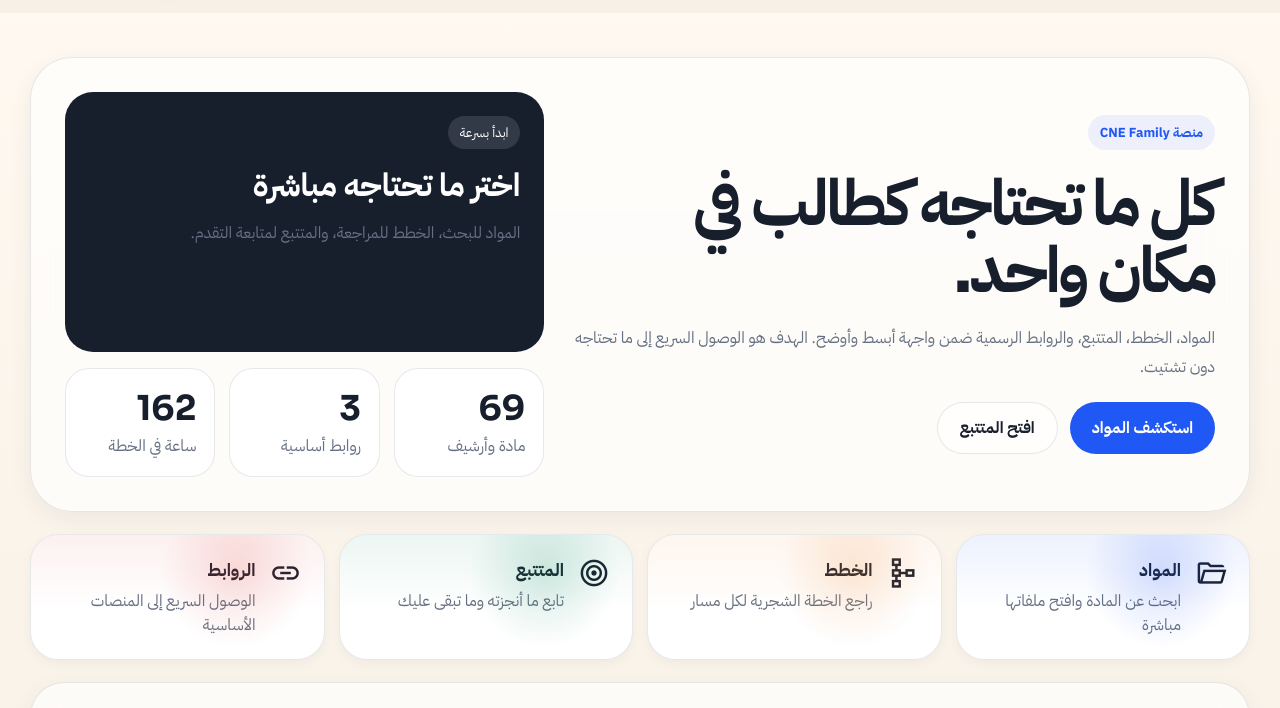
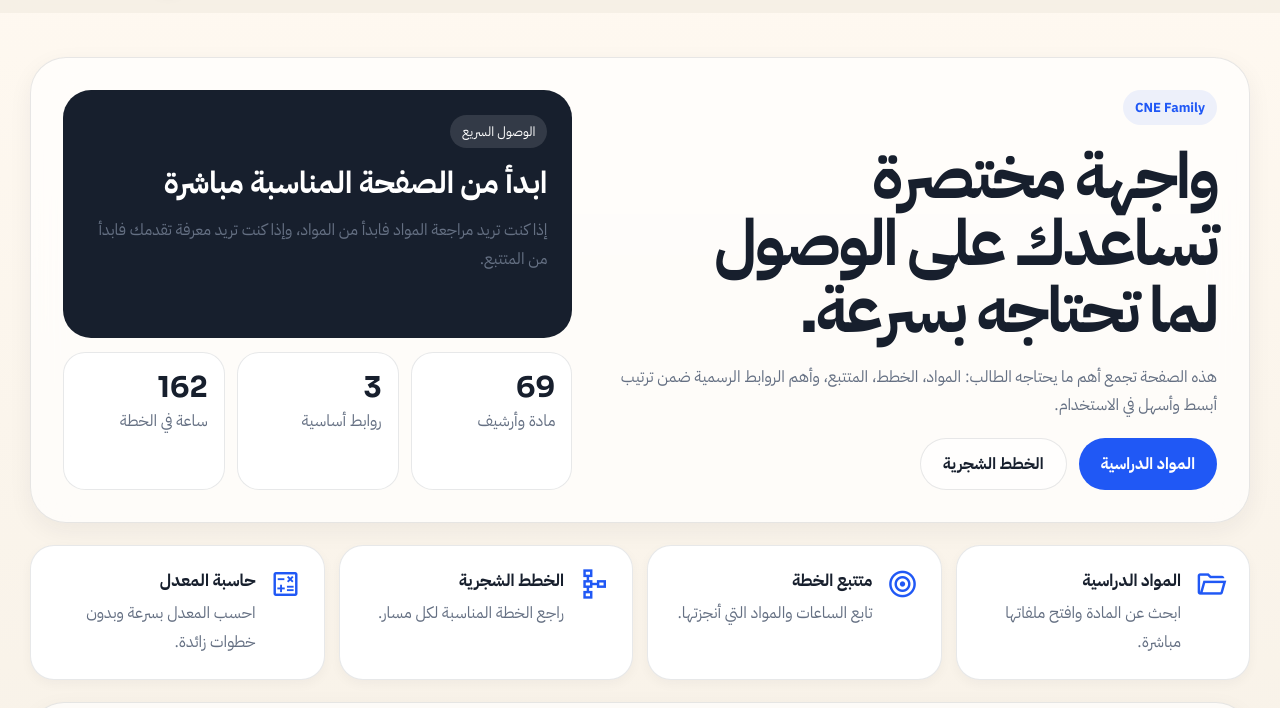
Before and after one commit to Mutasem-mk4/cne-family-official, a website built with Vite: page index.html in a window 1280 px wide. Shown: the part 71-779 px from the top of the page. Built offline with nearby package versions, Linux system fonts and the light colour scheme.

Commit message:
Restructure homepage layout

```diff
--- a/main.js
+++ b/main.js
@@ -220,31 +220,30 @@ async function renderHome() {
   ];
 
   return layout(`
-    <section class="hero reveal">
-      <div class="hero-main">
-        <div class="eyebrow">منصة CNE Family</div>
-        <h1>كل ما تحتاجه كطالب في مكان واحد.</h1>
+    <section class="home-hero reveal">
+      <div class="home-hero-copy">
+        <span class="eyebrow">CNE Family</span>
+        <h1>واجهة مختصرة تساعدك على الوصول لما تحتاجه بسرعة.</h1>
         <p>
-          المواد، الخطط، المتتبع، والروابط الرسمية ضمن واجهة أبسط وأوضح.
-          الهدف هو الوصول السريع إلى ما تحتاجه دون تشتيت.
+          هذه الصفحة تجمع أهم ما يحتاجه الطالب: المواد، الخطط، المتتبع،
+          وأهم الروابط الرسمية ضمن ترتيب أبسط وأسهل في الاستخدام.
         </p>
-        <div class="hero-actions">
-          <a href="/subjects" data-link class="btn btn-primary">استكشف المواد</a>
-          <a href="/tracker" data-link class="btn btn-secondary">افتح المتتبع</a>
+        <div class="home-hero-actions">
+          <a href="/subjects" data-link class="btn btn-primary">المواد الدراسية</a>
+          <a href="/plans" data-link class="btn btn-secondary">الخطط الشجرية</a>
         </div>
       </div>
-
-      <div class="hero-side">
-        <div class="hero-panel hero-panel-primary">
-          <span class="hero-kicker">ابدأ بسرعة</span>
-          <strong>اختر ما تحتاجه مباشرة</strong>
-          <p>المواد للبحث، الخطط للمراجعة، والمتتبع لمتابعة التقدم.</p>
+      <div class="home-hero-summary">
+        <div class="home-summary-card home-summary-card-primary">
+          <span class="home-summary-label">الوصول السريع</span>
+          <strong>ابدأ من الصفحة المناسبة مباشرة</strong>
+          <p>إذا كنت تريد مراجعة المواد فابدأ من المواد، وإذا كنت تريد معرفة تقدمك فابدأ من المتتبع.</p>
         </div>
-        <div class="hero-stats">
+        <div class="home-summary-stats">
           ${stats
             .map(
               (item) => `
-                <article class="stat-box">
+                <article class="home-stat-box">
                   <strong>${item.value}</strong>
                   <span>${item.label}</span>
                 </article>
@@ -255,25 +254,25 @@ async function renderHome() {
       </div>
     </section>
 
-    <section class="tool-ribbon reveal">
-      ${renderRibbonCard("المواد", "ابحث عن المادة وافتح ملفاتها مباشرة", "/subjects", "folder_open", "blue")}
-      ${renderRibbonCard("الخطط", "راجع الخطة الشجرية لكل مسار", "/plans", "schema", "orange")}
-      ${renderRibbonCard("المتتبع", "تابع ما أنجزته وما تبقى عليك", "/tracker", "target", "green")}
-      ${renderRibbonCard("الروابط", "الوصول السريع إلى المنصات الأساسية", "/links", "link", "red")}
+    <section class="home-actions reveal">
+      ${renderHomeActionCard("المواد الدراسية", "ابحث عن المادة وافتح ملفاتها مباشرة.", "/subjects", "folder_open")}
+      ${renderHomeActionCard("متتبع الخطة", "تابع الساعات والمواد التي أنجزتها.", "/tracker", "target")}
+      ${renderHomeActionCard("الخطط الشجرية", "راجع الخطة المناسبة لكل مسار.", "/plans", "schema")}
+      ${renderHomeActionCard("حاسبة المعدل", "احسب المعدل بسرعة وبدون خطوات زائدة.", "/calculator", "calculate")}
     </section>
 
-    <section class="section reveal">
-      <div class="section-head">
+    <section class="home-resources reveal">
+      <div class="home-section-head">
         <div>
-          <span class="eyebrow">الأكثر استخداماً</span>
-          <h2>روابط سريعة للمهام اليومية</h2>
+          <span class="eyebrow">الروابط الأساسية</span>
+          <h2>أهم المنصات التي يستخدمها الطالب</h2>
         </div>
         <a href="/links" data-link class="text-cta">كل الروابط</a>
       </div>
-      <div class="simple-grid">
+      <div class="home-resources-grid">
         ${QUICK_LINKS.map(
           (link) => `
-            <a href="${link.href}" target="_blank" rel="noopener" class="resource-card tone-${link.tone}">
+            <a href="${link.href}" target="_blank" rel="noopener" class="resource-card">
               <span class="material-symbols-outlined">${link.icon}</span>
               <h3>${link.title}</h3>
               <p>${link.desc}</p>
@@ -288,6 +287,18 @@ async function renderHome() {
 function renderRibbonCard(title, desc, href, icon, tone) {
   return `
     <a href="${href}" data-link class="ribbon-card tone-${tone}">
+      <span class="material-symbols-outlined">${icon}</span>
+      <div>
+        <strong>${title}</strong>
+        <p>${desc}</p>
+      </div>
+    </a>
+  `;
+}
+
+function renderHomeActionCard(title, desc, href, icon) {
+  return `
+    <a href="${href}" data-link class="home-action-card">
       <span class="material-symbols-outlined">${icon}</span>
       <div>
         <strong>${title}</strong>
--- a/style.css
+++ b/style.css
@@ -264,6 +264,12 @@ p {
   margin-top: 22px;
 }
 
+.home-hero,
+.home-actions,
+.home-resources {
+  margin-top: 22px;
+}
+
 .hero,
 .top-banner,
 .section,
@@ -284,6 +290,156 @@ p {
   border: 1px solid var(--line);
   box-shadow: var(--shadow);
   backdrop-filter: blur(18px);
+}
+
+.home-hero,
+.home-resources {
+  background: var(--surface-2);
+  border: 1px solid var(--line);
+  box-shadow: var(--shadow);
+  backdrop-filter: blur(18px);
+}
+
+.home-hero {
+  display: grid;
+  grid-template-columns: 1.1fr 0.9fr;
+  gap: 22px;
+  padding: 32px;
+  border-radius: 36px;
+}
+
+.home-hero-copy {
+  display: grid;
+  gap: 18px;
+  align-content: center;
+}
+
+.home-hero-copy h1 {
+  font-size: clamp(2.5rem, 5vw, 5rem);
+  max-width: 11ch;
+}
+
+.home-hero-copy p,
+.home-summary-card p,
+.home-action-card p,
+.home-resources p {
+  color: var(--muted);
+  line-height: 1.8;
+}
+
+.home-hero-actions {
+  display: flex;
+  gap: 12px;
+  flex-wrap: wrap;
+}
+
+.home-hero-summary {
+  display: grid;
+  gap: 14px;
+}
+
+.home-summary-card {
+  padding: 24px;
+  border-radius: 28px;
+  background: var(--surface-3);
+  border: 1px solid var(--line);
+}
+
+.home-summary-card-primary {
+  color: #fff;
+  background: var(--ink);
+}
+
+.home-summary-label {
+  display: inline-flex;
+  margin-bottom: 12px;
+  padding: 7px 12px;
+  border-radius: 999px;
+  font-size: 0.82rem;
+  background: rgba(255, 255, 255, 0.12);
+}
+
+.home-summary-card strong {
+  display: block;
+  margin-bottom: 10px;
+  font-family: var(--font-display);
+  font-size: 1.9rem;
+}
+
+.home-summary-stats {
+  display: grid;
+  grid-template-columns: repeat(3, minmax(0, 1fr));
+  gap: 12px;
+}
+
+.home-stat-box {
+  padding: 16px;
+  border-radius: 22px;
+  background: var(--surface-3);
+  border: 1px solid var(--line);
+}
+
+.home-stat-box strong {
+  display: block;
+  margin-bottom: 4px;
+  font-family: var(--font-display);
+  font-size: 1.8rem;
+}
+
+.home-stat-box span {
+  color: var(--muted);
+}
+
+.home-actions {
+  display: grid;
+  grid-template-columns: repeat(4, minmax(0, 1fr));
+  gap: 14px;
+}
+
+.home-action-card {
+  display: flex;
+  gap: 14px;
+  align-items: flex-start;
+  padding: 22px;
+  border-radius: 24px;
+  background: var(--surface-3);
+  border: 1px solid var(--line);
+  box-shadow: var(--shadow-soft);
+}
+
+.home-action-card .material-symbols-outlined {
+  font-size: 2rem;
+  color: var(--blue);
+}
+
+.home-action-card strong {
+  display: block;
+  margin-bottom: 6px;
+  font-family: var(--font-display);
+  font-size: 1.05rem;
+}
+
+.home-resources {
+  padding: 28px;
+  border-radius: 34px;
+}
+
+.home-section-head {
+  display: flex;
+  justify-content: space-between;
+  gap: 16px;
+  align-items: end;
+  margin-bottom: 18px;
+}
+
+.home-section-head h2 {
+  font-size: clamp(1.8rem, 3vw, 3rem);
+}
+
+.home-resources-grid {
+  display: grid;
+  grid-template-columns: repeat(3, minmax(0, 1fr));
+  gap: 16px;
 }
 
 .hero {
@@ -1158,6 +1314,7 @@ p {
 
 @media (max-width: 1080px) {
   .hero,
+  .home-hero,
   .subject-shell,
   .calculator-layout,
   .tracker-overview,
@@ -1168,6 +1325,8 @@ p {
   }
 
   .simple-grid,
+  .home-actions,
+  .home-resources-grid,
   .about-scene,
   .majors-grid,
   .activity-feed,
@@ -1233,6 +1392,7 @@ p {
   }
 
   .hero h1,
+  .home-hero-copy h1,
   .top-banner h1,
   .section-head h2,
   .subject-sidebar h2,
@@ -1242,7 +1402,10 @@ p {
   }
 
   .hero-stats,
+  .home-summary-stats,
   .tool-ribbon,
+  .home-actions,
+  .home-resources-grid,
   .simple-grid,
   .majors-grid,
   .activity-feed,
@@ -1256,6 +1419,7 @@ p {
   }
 
   .top-banner,
+  .home-section-head,
   .section-head {
     flex-direction: column;
     align-items: flex-start;
```
